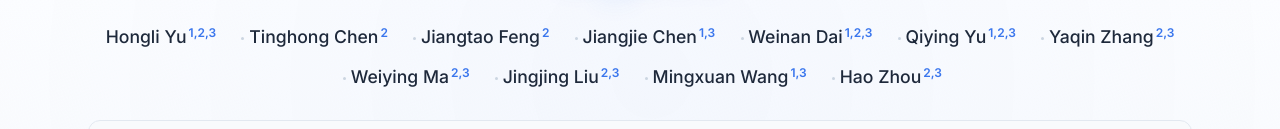
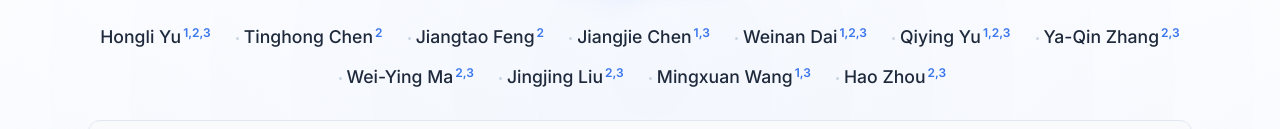
Before and after one commit to memagent-sialab/memagent-sialab.github.io, a plain HTML site: page index.html in a window 1280 px wide. Shown: the part 370-499 px from the top of the page. Drawn offline with nearby package versions, Linux system fonts and the light colour scheme; some icons are missing; a web font is replaced by a local one.

Commit message:
Update index.html

```diff
--- a/index.html
+++ b/index.html
@@ -150,8 +150,8 @@
           <span class="author-block"><span lang="en">Jiangjie Chen<sup>1,3</sup></span><span lang="zh">陈江捷<sup>1,3</sup></span></span>
           <span class="author-block"><span lang="en">Weinan Dai<sup>1,2,3</sup></span><span lang="zh">戴炜楠<sup>1,2,3</sup></span></span>
           <span class="author-block"><span lang="en">Qiying Yu<sup>1,2,3</sup></span><span lang="zh">禹棋赢<sup>1,2,3</sup></span></span>
-          <span class="author-block"><span lang="en">Yaqin Zhang<sup>2,3</sup></span><span lang="zh">张亚勤<sup>2,3</sup></span></span>
-          <span class="author-block"><span lang="en">Weiying Ma<sup>2,3</sup></span><span lang="zh">马维英<sup>2,3</sup></span></span>
+          <span class="author-block"><span lang="en">Ya-Qin Zhang<sup>2,3</sup></span><span lang="zh">张亚勤<sup>2,3</sup></span></span>
+          <span class="author-block"><span lang="en">Wei-Ying Ma<sup>2,3</sup></span><span lang="zh">马维英<sup>2,3</sup></span></span>
           <span class="author-block"><span lang="en">Jingjing Liu<sup>2,3</sup></span><span lang="zh">刘菁菁<sup>2,3</sup></span></span>
           <span class="author-block"><span lang="en">Mingxuan Wang<sup>1,3</sup></span><span lang="zh">王明轩<sup>1,3</sup></span></span>
           <span class="author-block"><span lang="en">Hao Zhou<sup>2,3</sup></span><span lang="zh">周浩<sup>2,3</sup></span></span>
```
